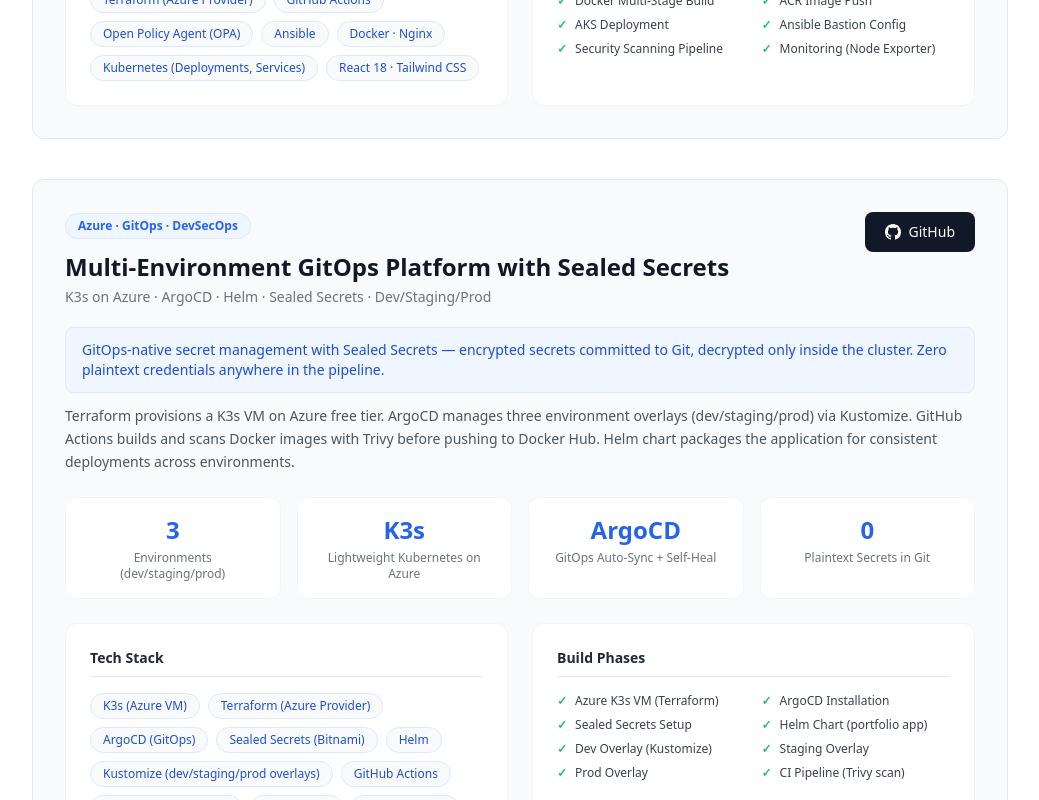
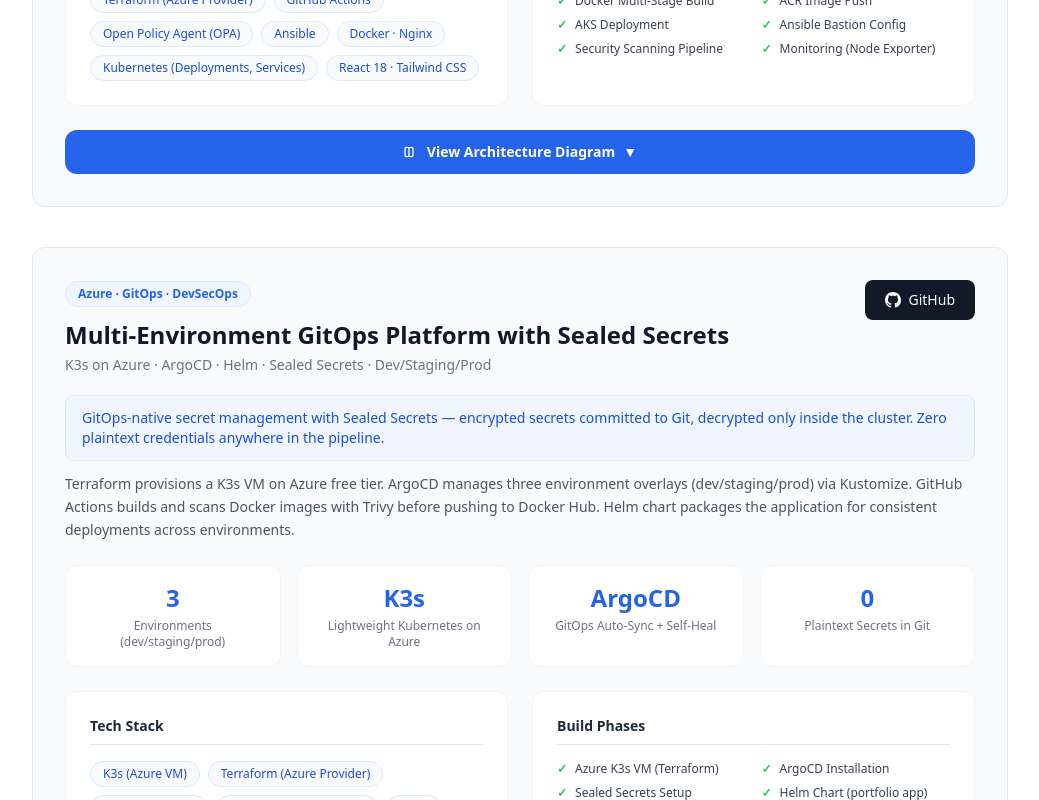
Before and after one commit to AbdurRehman924/Personal-Portfolio, a React (Create React App) app: page / in a window 1280 px wide. Shown: the part 4940-5740 px from the top of the page, without its empty margins (120-1159 px from the left). Built offline with nearby package versions, Linux system fonts and the light colour scheme.

Commit message:
feat: add architecture diagrams for Portfolio-Devops and DevSecOps-Platform

```diff
--- a/src/components/Projects.jsx
+++ b/src/components/Projects.jsx
@@ -36,6 +36,7 @@
     title: "End-to-End Azure DevOps Pipeline with OPA Policy Enforcement",
     subtitle: "AKS · ACR · GitHub Actions · Ansible · Open Policy Agent",
     github: "https://github.com/AbdurRehman924/Portfolio-Devops",
+    diagram: `${process.env.PUBLIC_URL}/projects/portfolio-devops/architecture.svg`,
     highlight: "Four parallel CI/CD pipelines — infrastructure, application, configuration management, and security scanning — all triggered from a single git push.",
     description: "Terraform provisions AKS, ACR, Key Vault, and VNet on Azure. OPA enforces policy-as-code (no public AKS, mandatory resource tags) before any resource is created. Ansible configures the bastion host. GitHub Actions orchestrates the entire workflow end-to-end.",
     stats: [
@@ -65,6 +66,7 @@
     title: "Multi-Environment GitOps Platform with Sealed Secrets",
     subtitle: "K3s on Azure · ArgoCD · Helm · Sealed Secrets · Dev/Staging/Prod",
     github: "https://github.com/AbdurRehman924/DevSecOps-Platform",
+    diagram: `${process.env.PUBLIC_URL}/projects/devsecops-platform/architecture.svg`,
     highlight: "GitOps-native secret management with Sealed Secrets — encrypted secrets committed to Git, decrypted only inside the cluster. Zero plaintext credentials anywhere in the pipeline.",
     description: "Terraform provisions a K3s VM on Azure free tier. ArgoCD manages three environment overlays (dev/staging/prod) via Kustomize. GitHub Actions builds and scans Docker images with Trivy before pushing to Docker Hub. Helm chart packages the application for consistent deployments across environments.",
     stats: [
```
Also changed, not shown: public/projects/devsecops-platform/architecture.svg (added), public/projects/portfolio-devops/architecture.svg (added).
